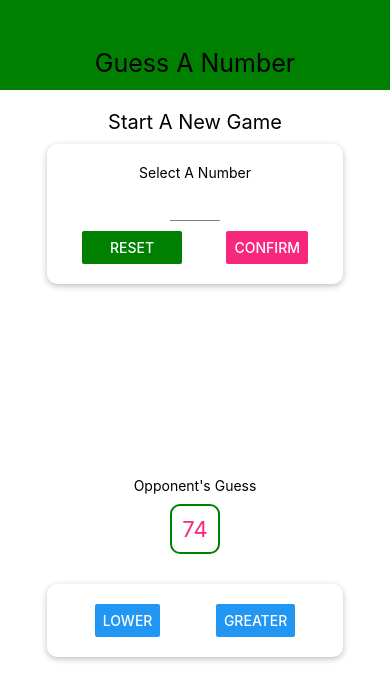
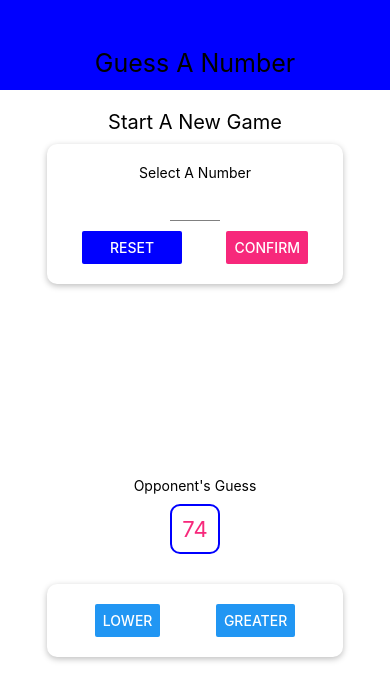
Before and after one commit to Code4Blessings/rn-Guess-A-Number, a React Native app: screen / in a window 390 px wide. Shown: the top 700 px of the page. Built offline with nearby package versions, Linux system fonts and the light colour scheme.

Commit message:
Changed primary color

```diff
--- a/constants/colors.js
+++ b/constants/colors.js
@@ -1,4 +1,4 @@
 export default {
-    primary: 'green',
+    primary: 'blue',
     secondary: '#f7287b'
 }
```
